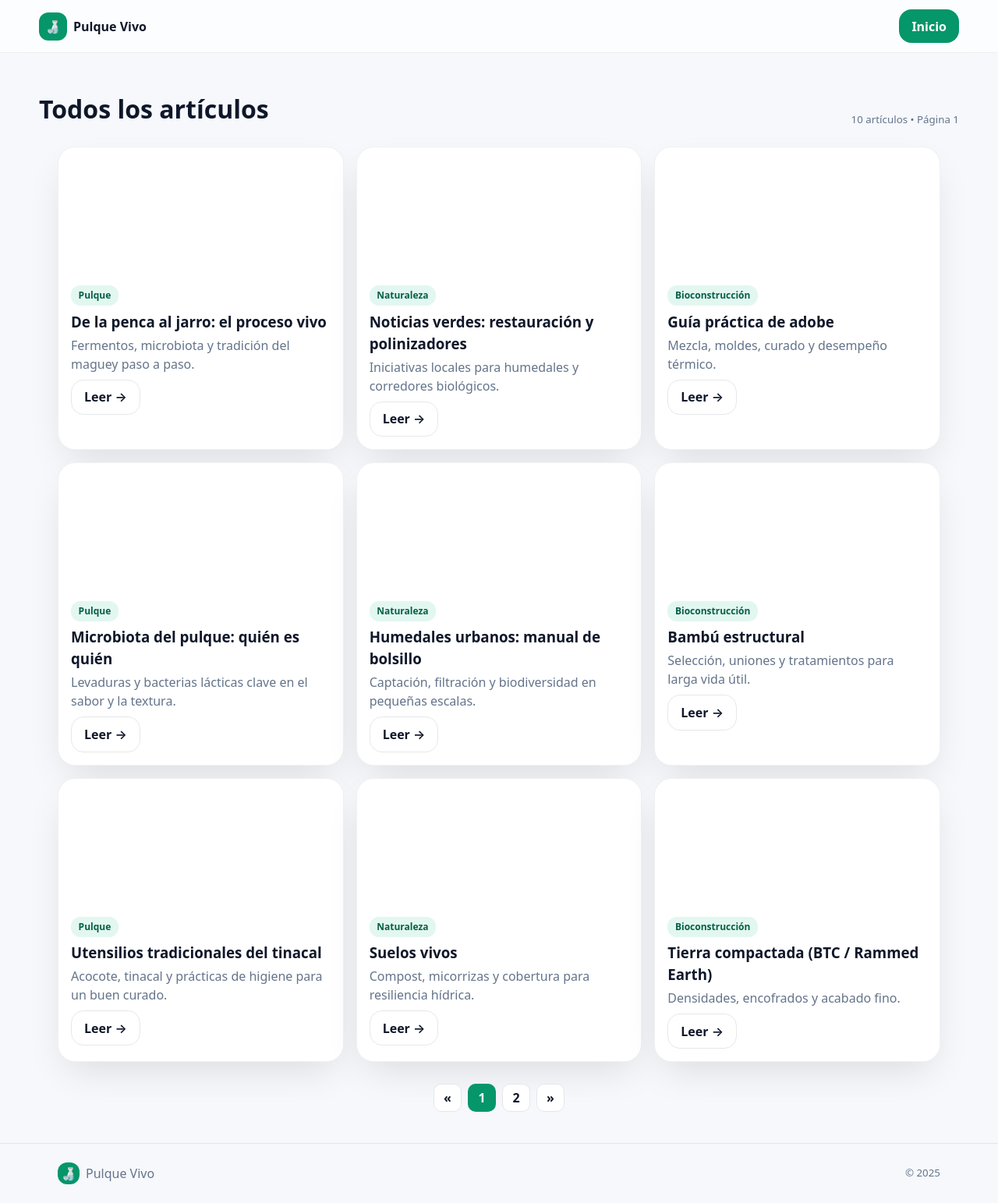
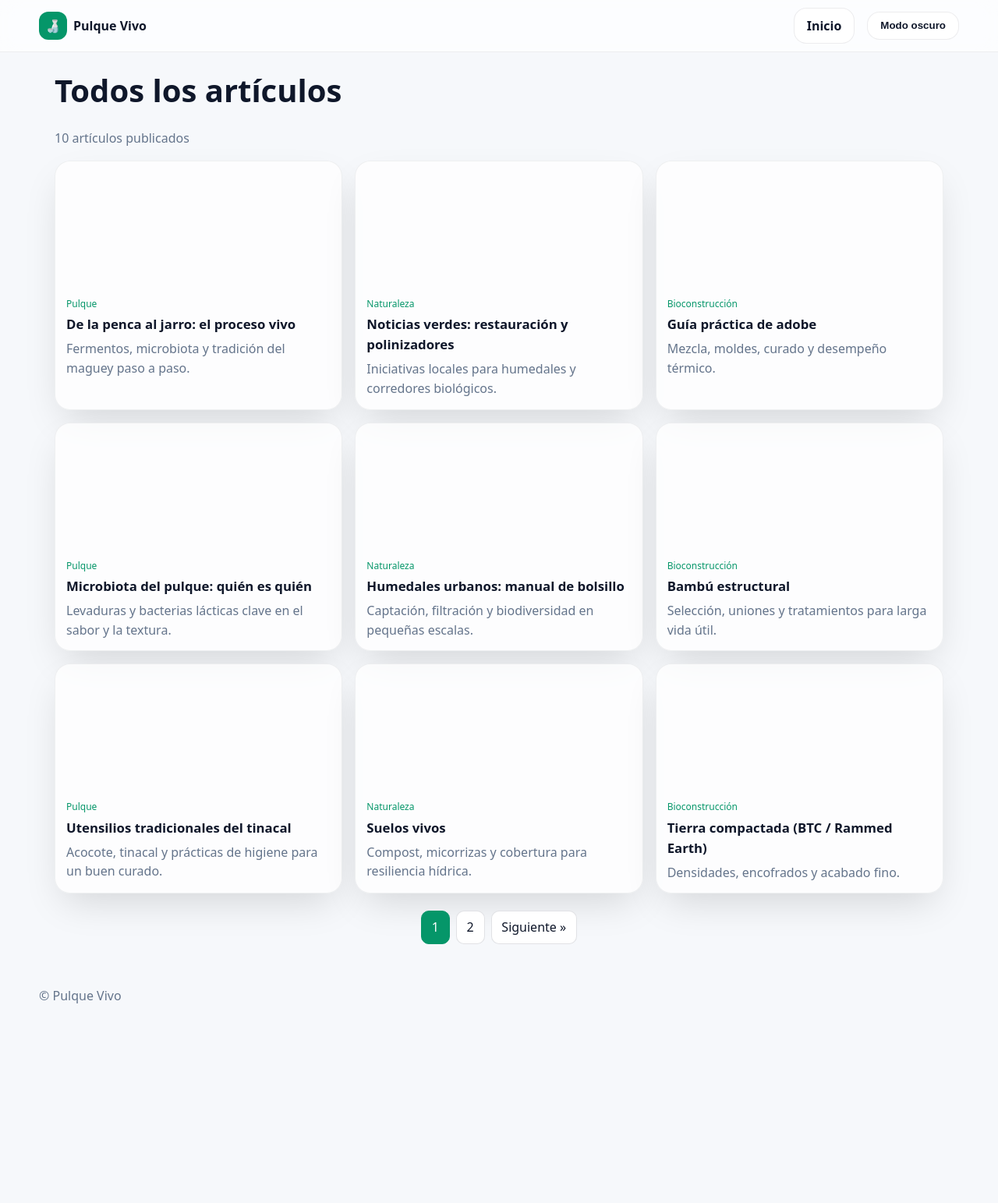
Before and after one commit to swgarz/guardianesdelpulque, a plain HTML site: page posts.html in a window 1280 px wide. Shown: the whole page at 78% size. After the commit the page ends 1314 px from the top, so only its background shows below. Drawn offline with Linux system fonts and the light colour scheme.

Commit message:
Update posts.html

```diff
--- a/posts.html
+++ b/posts.html
@@ -4,190 +4,189 @@
   <meta charset="utf-8" />
   <meta name="viewport" content="width=device-width, initial-scale=1" />
   <title>Todos los artículos — Pulque Vivo</title>
-  <meta name="description" content="Listado completo de artículos con paginación." />
+  <meta name="description" content="Listado completo de artículos sobre pulque, naturaleza y bioconstrucción." />
   <style>
     *,*::before,*::after{box-sizing:border-box}
-    body{margin:0;font-family:ui-sans-serif,system-ui,-apple-system,Segoe UI,Roboto,Ubuntu,Cantarell,Noto Sans,'Helvetica Neue',Arial;line-height:1.5;color:#0f172a;background:#f6f8fb}
-    :root{--brand:#059669;--ink:#0f172a;--muted:#475569;--card:#ffffff;--stroke:#e5e7eb}
+    body{margin:0;font-family:ui-sans-serif,system-ui,-apple-system,Segoe UI,Roboto,Ubuntu,Cantarell,Noto Sans,'Helvetica Neue',Arial,'Apple Color Emoji','Segoe UI Emoji';line-height:1.55;color:#0f172a;background:#f6f8fb}
+    :root{
+      --brand:#059669; --ink:#0f172a; --muted:#475569; --card:#ffffff;
+      --shadow:0 20px 50px -12px rgba(0,0,0,.15); --radius:20px;
+    }
+    html.dark{color-scheme:dark}
+    html.dark body{color:#e5e7eb;background:#0b0f17}
     a{color:inherit;text-decoration:none}
-    .container{max-width:1180px;margin-inline:auto;padding:0 24px}
-    .nav{position:sticky;top:0;z-index:50;background:rgba(255,255,255,.7);backdrop-filter:saturate(180%) blur(12px);border-bottom:1px solid rgba(0,0,0,.06)}
-    .nav .row{display:flex;align-items:center;justify-content:space-between;padding:12px 0}
+
+    .container{max-width:1180px;margin-inline:auto;padding:0 20px}
+    .row{display:flex;align-items:center;justify-content:space-between}
+    .stack-2{display:grid;gap:.5rem}
+    .stack-3{display:grid;gap:.75rem}
+    .stack-4{display:grid;gap:1rem}
+
+    .nav{position:sticky;top:0;z-index:50;background:rgba(255,255,255,.65);backdrop-filter:saturate(180%) blur(12px);border-bottom:1px solid rgba(0,0,0,.06)}
+    html.dark .nav{background:rgba(11,15,23,.55);border-color:rgba(255,255,255,.08)}
     .brand{display:flex;align-items:center;gap:.5rem;font-weight:700}
     .brand-badge{display:inline-grid;place-items:center;width:36px;height:36px;border-radius:12px;background:var(--brand);color:#fff}
-    .btn{display:inline-flex;align-items:center;gap:.5rem;border:0;border-radius:16px;padding:.6rem 1rem;font-weight:600;cursor:pointer}
-    .btn-brand{background:var(--brand);color:#fff}
-    .grid{display:grid;grid-template-columns:1fr;gap:1rem}
-    @media (min-width:860px){.grid{grid-template-columns:repeat(3,1fr)}}
-    .card{border-radius:22px;background:#fff;border:1px solid rgba(15,23,42,.06);box-shadow:0 20px 50px -12px rgba(0,0,0,.12);overflow:hidden}
-    .post-cover{height:160px;background:linear-gradient(135deg,rgba(16,185,129,.15),rgba(250,204,21,.15))}
-    .pill{display:inline-flex;gap:.5rem;align-items:center;padding:.25rem .6rem;border-radius:12px;background:rgba(16,185,129,.12);color:#065f46;font-weight:600;font-size:12px}
-    .top{display:flex;align-items:end;justify-content:space-between;margin:20px 0 12px}
+    .btn{display:inline-flex;align-items:center;justify-content:center;gap:.5rem;border:0;border-radius:16px;padding:.6rem 1rem;font-weight:600;cursor:pointer}
+    .btn-ghost{background:#fff;border:1px solid rgba(15,23,42,.08);color:#0f172a}
+    html.dark .btn-ghost{background:#192131;border-color:rgba(255,255,255,.12);color:#fff}
+
+    .title{font-size:clamp(24px,4.5vw,40px);margin:18px 0}
     .muted{color:#64748b}
-    /* Paginación */
-    .pagination{display:flex;flex-wrap:wrap;gap:.5rem;align-items:center;justify-content:center;margin:28px 0 40px}
-    .page-btn{display:inline-flex;align-items:center;justify-content:center;min-width:36px;height:36px;padding:0 .75rem;border:1px solid var(--stroke);border-radius:10px;background:#fff;color:#0f172a;font-weight:600}
-    .page-btn[aria-current="page"]{background:var(--brand);color:#fff;border-color:transparent}
-    .page-btn:disabled{opacity:.5;cursor:not-allowed}
-    footer{border-top:1px solid rgba(15,23,42,.08);padding:24px 0;margin-top:40px;color:#64748b}
+
+    .posts-grid{display:grid;grid-template-columns:1fr;gap:1rem}
+    @media (min-width:640px){.posts-grid{grid-template-columns:repeat(2,1fr)}}
+    @media (min-width:980px){.posts-grid{grid-template-columns:repeat(3,1fr)}}
+
+    .card{border-radius:var(--radius);background:rgba(255,255,255,.75);border:1px solid rgba(15,23,42,.06);box-shadow:var(--shadow);overflow:hidden}
+    html.dark .card{background:rgba(255,255,255,.06);border-color:rgba(255,255,255,.1)}
+    .post-cover{height:160px;background:linear-gradient(135deg,rgba(16,185,129,.15),rgba(250,204,21,.15));}
+    html.dark .post-cover{background:linear-gradient(135deg,rgba(16,185,129,.18),rgba(250,204,21,.12));}
+
+    .pager{display:flex;flex-wrap:wrap;gap:.5rem;align-items:center;justify-content:center;margin:22px 0 30px}
+    .page-link{padding:.5rem .8rem;border-radius:10px;border:1px solid rgba(15,23,42,.12);background:#fff;color:#0f172a}
+    .page-link:hover{border-color:#0f172a}
+    .page-link[aria-current="page"]{background:var(--brand);border-color:var(--brand);color:#fff}
+    html.dark .page-link{background:#192131;border-color:rgba(255,255,255,.12);color:#e5e7eb}
+    html.dark .page-link:hover{border-color:#fff}
   </style>
 </head>
 <body>
   <!-- NAV -->
   <div class="nav">
-    <div class="container row">
+    <div class="container row" style="padding:10px 0">
       <a class="brand" href="index.html">
-        <span class="brand-badge">🍶</span><span>Pulque Vivo</span>
+        <span class="brand-badge" aria-hidden>🍶</span>
+        <span>Pulque Vivo</span>
       </a>
-      <div>
-        <a class="btn btn-brand" href="index.html">Inicio</a>
+      <div class="stack-2" style="grid-auto-flow:column;gap:1rem;align-items:center">
+        <a class="btn btn-ghost" href="index.html">Inicio</a>
+        <button id="themeBtn" class="btn btn-ghost" type="button">Modo oscuro</button>
       </div>
     </div>
   </div>
 
   <!-- HEADER -->
-  <header class="container" style="padding:28px 0 8px">
-    <div class="top">
-      <h1 style="margin:0">Todos los artículos</h1>
-      <small id="totalCount" class="muted"></small>
-    </div>
-    <p class="muted" id="status"></p>
+  <header class="container">
+    <h1 class="title">Todos los artículos</h1>
+    <p class="muted" id="status">Cargando…</p>
   </header>
 
   <!-- LISTADO -->
   <main class="container">
-    <div id="postsGrid" class="grid"></div>
-    <nav id="pagination" class="pagination" aria-label="Paginación"></nav>
+    <section class="posts-grid" id="postsGrid"></section>
+    <nav class="pager" id="pager" aria-label="Paginación"></nav>
   </main>
 
-  <footer>
-    <div class="container" style="display:flex;justify-content:space-between;align-items:center">
-      <div style="display:flex;align-items:center;gap:.5rem">
-        <span class="brand-badge" style="width:28px;height:28px">🍶</span><span>Pulque Vivo</span>
-      </div>
-      <small class="muted">© 2025</small>
-    </div>
+  <footer class="container" style="padding:24px 0;color:#64748b">
+    © Pulque Vivo
   </footer>
 
   <script>
-    const PAGE_SIZE = 9;
+    // ===== Tema oscuro persistente =====
+    const htmlEl = document.documentElement;
+    const themeBtn = document.getElementById('themeBtn');
+    const saved = localStorage.getItem('pulque.theme');
+    if(saved === 'dark'){ htmlEl.classList.add('dark'); themeBtn.textContent = 'Modo claro'; }
+    themeBtn.addEventListener('click', ()=>{
+      htmlEl.classList.toggle('dark');
+      const dark = htmlEl.classList.contains('dark');
+      localStorage.setItem('pulque.theme', dark ? 'dark' : 'light');
+      themeBtn.textContent = dark ? 'Modo claro' : 'Modo oscuro';
+    });
 
-    // Utilidad: lee params
-    const params = new URLSearchParams(location.search);
-    const debug  = params.get('debug') === '1';
+    // ===== Util =====
+    const qs = new URLSearchParams(location.search);
+    function getInt(name, def){ const n = parseInt(qs.get(name),10); return Number.isFinite(n) && n>0 ? n : def; }
+    function escapeHtml(s){ return String(s).replace(/[&<>"]/g, (m)=>({ '&':'&amp;','<':'&lt;','>':'&gt;','"':'&quot;' }[m])); }
 
-    // Carga posts.json de la misma carpeta (raíz del repo)
-    async function fetchPosts() {
-      const url = 'posts.json?v=' + Date.now(); // cache-bust
-      const res = await fetch(url, { cache: 'no-store' });
-      if (!res.ok) throw new Error('No se pudo cargar ' + url);
-      const data = await res.json();
-      return Array.isArray(data) ? data : (Array.isArray(data.entries) ? data.entries : []);
+    const PAGE_SIZE = getInt('per', 9);
+
+    async function loadAll(){
+      const status = document.getElementById('status');
+      let posts = [];
+      try{
+        const res = await fetch('./posts.json?v=' + Date.now(), { cache: 'no-store' });
+        if(res.ok){ posts = await res.json(); }
+      }catch(_){}
+      if(!posts.length){
+        status.textContent = (location.protocol === 'file:')
+          ? 'Abre con Live Server (fetch bloqueado en file://).'
+          : 'No se encontró posts.json en la raíz.';
+        return;
+      }
+      status.textContent = `${posts.length} artículos publicados`;
+      render(posts);
     }
 
-    function escapeHtml(s){
-      return String(s).replace(/[&<>"]/g, m => ({'&':'&amp;','<':'&lt;','>':'&gt;','"':'&quot;'}[m]));
+    function render(items){
+      const page = getInt('page', 1);
+      const total = items.length;
+      const totalPages = Math.max(1, Math.ceil(total / PAGE_SIZE));
+      const current = Math.min(page, totalPages);
+
+      const start = (current - 1) * PAGE_SIZE;
+      const slice = items.slice(start, start + PAGE_SIZE);
+
+      const grid = document.getElementById('postsGrid');
+      grid.innerHTML = '';
+      slice.forEach(p=>{
+        const el = document.createElement('article');
+        el.className = 'card';
+        el.innerHTML = `
+          <a href="${p.url||'#'}" style="display:block">
+            <div class="post-cover" ${p.cover ? `style="background-image:url('${p.cover}');background-size:cover;background-position:center"` : ''}></div>
+            <div style="padding:14px">
+              <div style="font-size:12px;color:var(--brand)">${escapeHtml(p.tag||'')}</div>
+              <h3 style="margin:.25rem 0 .35rem;font-size:1.05rem">${escapeHtml(p.title||'')}</h3>
+              <p class="muted" style="margin:0">${escapeHtml(p.excerpt||'')}</p>
+            </div>
+          </a>`;
+        grid.appendChild(el);
+      });
+
+      renderPager(totalPages, current);
     }
 
-    function renderPosts(items){
-      const grid = document.getElementById('postsGrid');
-      grid.innerHTML = '';
-      items.forEach(p=>{
-        const card = document.createElement('article');
-        card.className = 'card';
-        card.innerHTML = `
-          <div class="post-cover" ${p.cover ? `style="background-image:url('${p.cover}');background-size:cover;background-position:center"` : ''}></div>
-          <div style="padding:16px">
-            <div class="pill">${escapeHtml(p.tag || '')}</div>
-            <h3 style="margin:.4rem 0 0.25rem">${escapeHtml(p.title || '')}</h3>
-            <p class="muted" style="margin:0 0 .5rem">${escapeHtml(p.excerpt || '')}</p>
-            <a class="btn" style="border:1px solid rgba(15,23,42,.1)" href="${p.url || '#'}" target="_blank" rel="noopener">Leer →</a>
-          </div>`;
-        grid.appendChild(card);
-      });
-    }
+    function renderPager(totalPages, current){
+      const pager = document.getElementById('pager');
+      pager.innerHTML = '';
+      if(totalPages <= 1) return;
 
-    function renderPagination(total, page){
-      const totalPages = Math.max(1, Math.ceil(total / PAGE_SIZE));
-      const nav = document.getElementById('pagination');
-      nav.innerHTML = '';
-
-      const makeBtn = (label, targetPage, disabled=false, current=false) => {
+      const makeLink = (n, label = n, isCurrent = false)=>{
         const a = document.createElement('a');
-        a.className = 'page-btn';
+        a.className = 'page-link';
+        a.href = `?page=${n}&per=${PAGE_SIZE}`;
         a.textContent = label;
-        if (current) a.setAttribute('aria-current','page');
-        if (disabled) a.setAttribute('disabled','');
-        else a.href = `?page=${targetPage}${debug ? '&debug=1' : ''}`;
+        if(isCurrent) a.setAttribute('aria-current','page');
         return a;
       };
 
       // Prev
-      nav.appendChild(makeBtn('«', Math.max(1, page-1), page===1));
-      // Números (ventana de 1..totalPages, con compactación simple)
-      const windowSize = 7;
-      let start = Math.max(1, page - 3);
-      let end   = Math.min(totalPages, start + windowSize - 1);
-      if (end - start + 1 < windowSize) start = Math.max(1, end - windowSize + 1);
+      if(current > 1) pager.appendChild(makeLink(current-1,'« Anterior'));
 
-      if (start > 1) {
-        nav.appendChild(makeBtn('1', 1));
-        if (start > 2) {
-          const dots = document.createElement('span');
-          dots.className = 'muted';
-          dots.textContent = '…';
-          nav.appendChild(dots);
-        }
+      // Números (ventana compacta)
+      const windowSize = 5;
+      let start = Math.max(1, current - Math.floor(windowSize/2));
+      let end = Math.min(totalPages, start + windowSize - 1);
+      if(end - start + 1 < windowSize) start = Math.max(1, end - windowSize + 1);
+
+      if(start > 1){
+        pager.appendChild(makeLink(1,'1'));
+        if(start > 2){ const span = document.createElement('span'); span.className='muted'; span.textContent='…'; pager.appendChild(span); }
       }
-      for (let i = start; i <= end; i++) {
-        nav.appendChild(makeBtn(String(i), i, false, i===page));
+      for(let n=start; n<=end; n++){
+        pager.appendChild(makeLink(n, String(n), n===current));
       }
-      if (end < totalPages) {
-        if (end < totalPages - 1) {
-          const dots = document.createElement('span');
-          dots.className = 'muted';
-          dots.textContent = '…';
-          nav.appendChild(dots);
-        }
-        nav.appendChild(makeBtn(String(totalPages), totalPages));
+      if(end < totalPages){
+        if(end < totalPages-1){ const span = document.createElement('span'); span.className='muted'; span.textContent='…'; pager.appendChild(span); }
+        pager.appendChild(makeLink(totalPages,String(totalPages)));
       }
+
       // Next
-      nav.appendChild(makeBtn('»', Math.min(totalPages, page+1), page===totalPages));
+      if(current < totalPages) pager.appendChild(makeLink(current+1,'Siguiente »'));
     }
 
-    async function init(){
-      const status  = document.getElementById('status');
-      const counter = document.getElementById('totalCount');
-      let posts = [];
-      try{
-        posts = await fetchPosts();
-        if (debug && status) status.textContent = 'Cargado posts.json (ok)';
-      }catch(e){
-        if (status) status.textContent = 'No se pudo cargar posts.json. Asegúrate de que esté junto a posts.html.';
-        console.error(e);
-      }
-
-      // Si no hay posts, salimos con mensaje
-      if (!posts.length) {
-        document.getElementById('postsGrid').innerHTML = '<p class="muted">Aún no hay artículos.</p>';
-        counter.textContent = '';
-        return;
-      }
-
-      // Página actual
-      const page = Math.max(1, parseInt(new URLSearchParams(location.search).get('page') || '1', 10));
-      const total = posts.length;
-      counter.textContent = `${total} artículos • Página ${page}`;
-
-      // Slice para la página
-      const start = (page - 1) * PAGE_SIZE;
-      const pageItems = posts.slice(start, start + PAGE_SIZE);
-
-      renderPosts(pageItems);
-      renderPagination(total, page);
-    }
-
-    init();
+    loadAll();
   </script>
 </body>
 </html>
```
